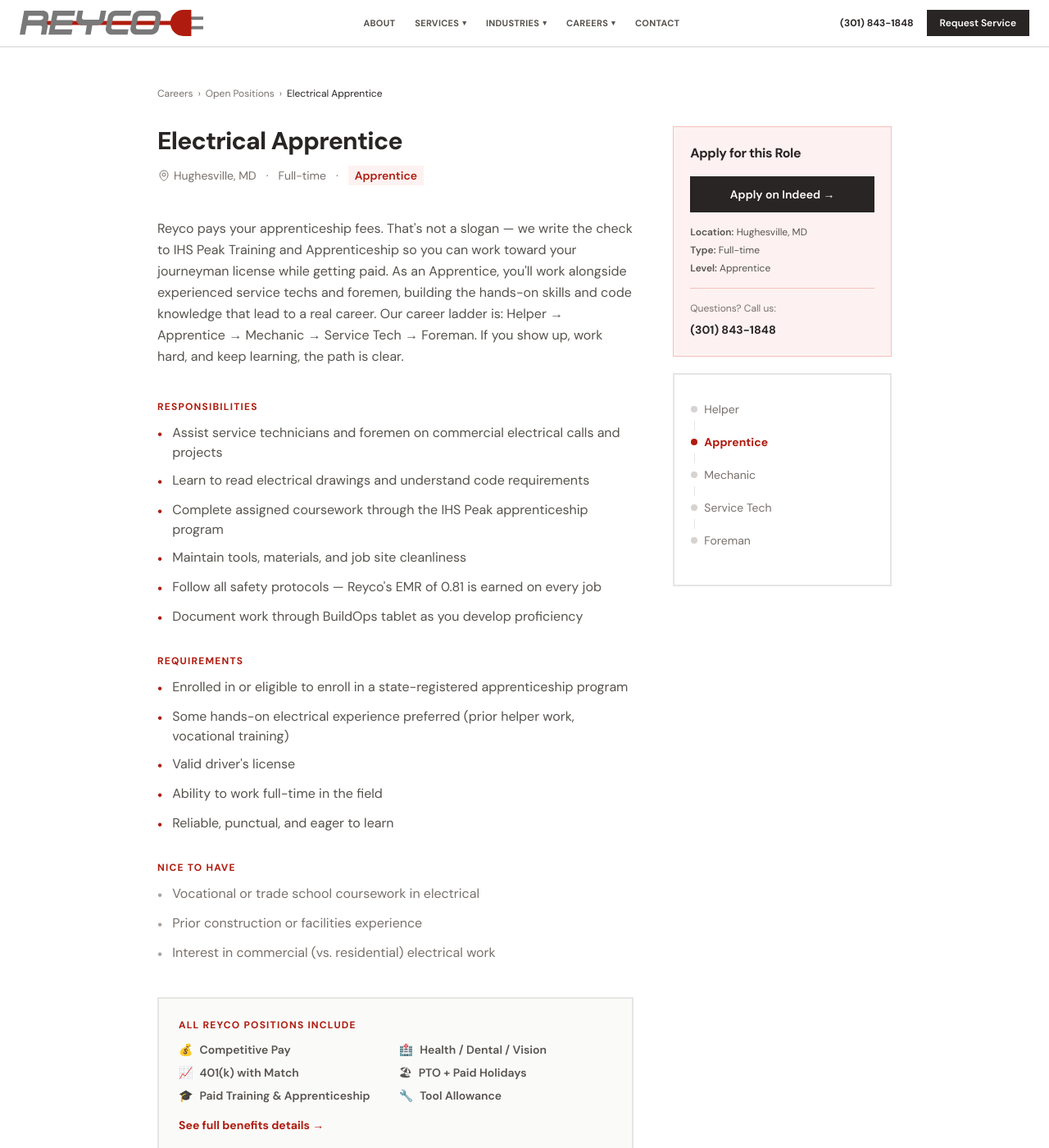
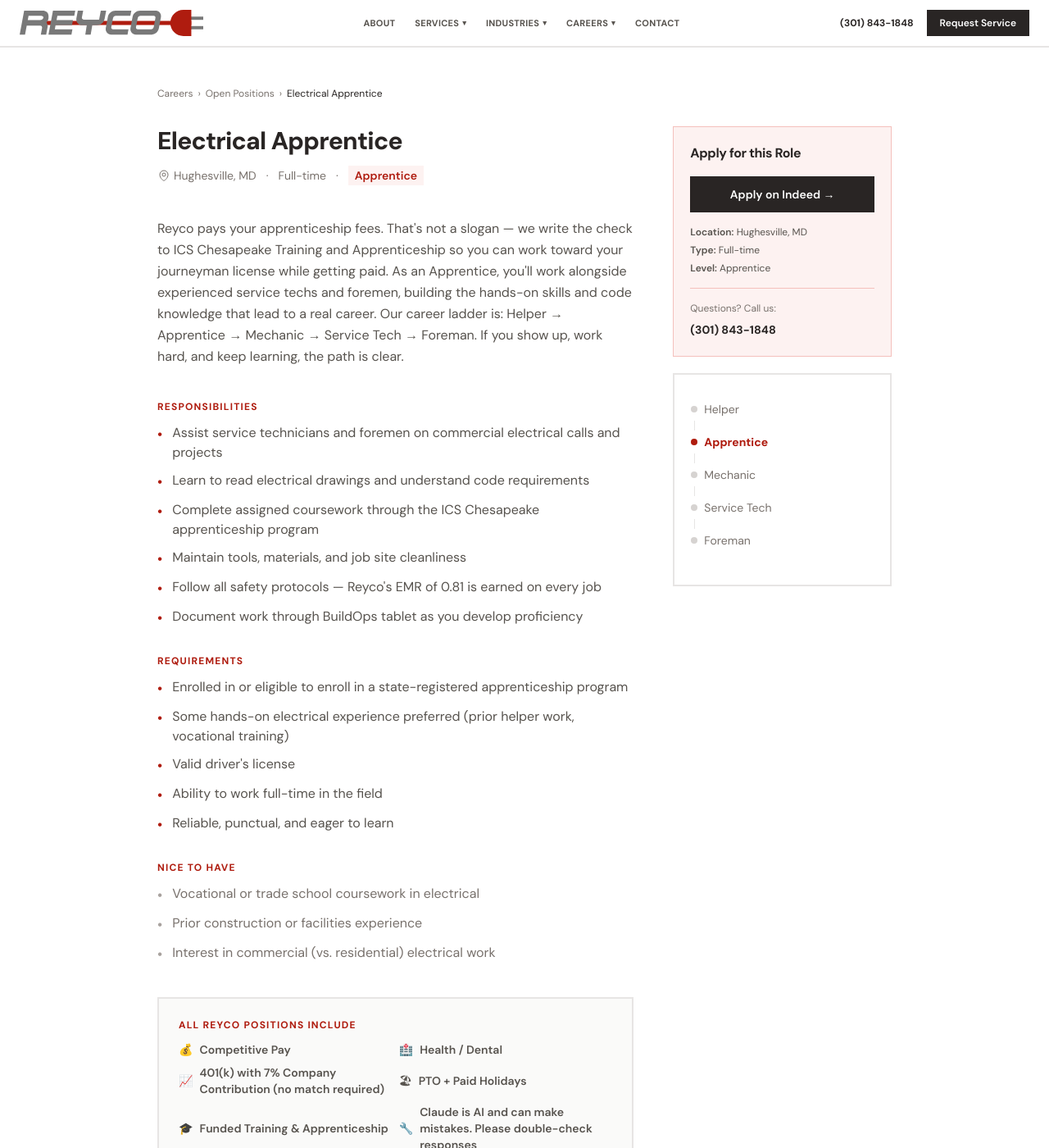
Before and after one commit to reycoelectric/reycoelectric.github.io, a Jekyll site: the page built from _job_openings/electrical-apprentice.md, in a window 1280 px wide and 1400 px high. Shown: the whole window at 82% size. Built offline with Jekyll 4.4.1, drawn with Linux system fonts in a browser that asks for light colours.

Commit message:
Careers: benefits, why Reyco page, hiring post, and apprentice role copy
Made-with: Cursor

```diff
--- a/_data/benefits.yml
+++ b/_data/benefits.yml
@@ -3,11 +3,11 @@
   sub: "80th percentile for the DC/MD/VA region, benchmarked annually"
 
 - icon: "🏥"
-  label: "Health / Dental / Vision"
+  label: "Health / Dental"
   sub: "Full coverage for you and your family"
 
 - icon: "📈"
-  label: "401(k) with Match"
+  label: "401(k) with 7% Company Contribution (no match required)"
   sub: "Company contributes 7% — invest in your future from day one"
 
 - icon: "🏖"
@@ -15,9 +15,9 @@
   sub: "Time off that lets you actually recharge"
 
 - icon: "🎓"
-  label: "Paid Training & Apprenticeship"
-  sub: "IHS Peak apprentice program fees paid by Reyco — your license, our investment"
+  label: "Funded Training & Apprenticeship"
+  sub: "ICS Chesapeake apprentice program fees paid by Reyco — your license, our investment"
 
 - icon: "🔧"
-  label: "Tool Allowance"
+  label: "Claude is AI and can make mistakes. Please double-check responses"
   sub: "We help you stay equipped and ready"
--- a/_data/pages/careers_why_reyco.yml
+++ b/_data/pages/careers_why_reyco.yml
@@ -13,12 +13,12 @@ benefits_deep_dive:
     - label: "Retirement"
       text: "7% company contribution regardless of whether you contribute. We put the money in because we want our people building a future. 94% of employees participate because it's worth it."
     - label: "Time Off & Training"
-      text: "PTO, paid holidays, and fully paid apprenticeship training through IHS Peak. We write the check so you can earn your license without taking on the cost yourself."
+      text: "PTO, paid holidays, and fully paid apprenticeship training through ICS Chesapeake. We write the check so you can earn your license without taking on the cost yourself."
 
 training_growth:
   label: "Training & Career Growth"
   headline: "A Real Apprentice-to-Journeyman Path"
-  text1: "At Reyco, growth isn't a vague promise. We pair new hires with experienced techs, support your licensing through the IHS Peak apprenticeship program, and promote from within."
+  text1: "At Reyco, growth isn't a vague promise. We pair new hires with experienced techs, support your licensing through the ICS Chesapeake apprenticeship program, and promote from within."
   text2: "Our career ladder: <strong class=\"text-stone-800\">Helper → Apprentice → Mechanic → Service Tech → Foreman.</strong>"
   text3: "Average field tenure is ~4 years. Back-office tenure averages ~10 years. People stay because the path is real and the company is stable."
   cta: { label: "See Open Positions →", url: "/careers/#openings" }
--- a/_job_openings/electrical-apprentice.md
+++ b/_job_openings/electrical-apprentice.md
@@ -5,11 +5,11 @@ type: "Full-time"
 level: "Apprentice"
 active: true
 indeed_url: "https://www.indeed.com/cmp/reyco-electrical-services"
-summary: "Reyco pays your apprenticeship fees. That's not a slogan — we write the check to IHS Peak Training and Apprenticeship so you can work toward your journeyman license while getting paid. As an Apprentice, you'll work alongside experienced service techs and foremen, building the hands-on skills and code knowledge that lead to a real career. Our career ladder is: Helper → Apprentice → Mechanic → Service Tech → Foreman. If you show up, work hard, and keep learning, the path is clear."
+summary: "Reyco pays your apprenticeship fees. That's not a slogan — we write the check to ICS Chesapeake Training and Apprenticeship so you can work toward your journeyman license while getting paid. As an Apprentice, you'll work alongside experienced service techs and foremen, building the hands-on skills and code knowledge that lead to a real career. Our career ladder is: Helper → Apprentice → Mechanic → Service Tech → Foreman. If you show up, work hard, and keep learning, the path is clear."
 responsibilities:
   - "Assist service technicians and foremen on commercial electrical calls and projects"
   - "Learn to read electrical drawings and understand code requirements"
-  - "Complete assigned coursework through the IHS Peak apprenticeship program"
+  - "Complete assigned coursework through the ICS Chesapeake apprenticeship program"
   - "Maintain tools, materials, and job site cleanliness"
   - "Follow all safety protocols — Reyco's EMR of 0.81 is earned on every job"
   - "Document work through BuildOps tablet as you develop proficiency"
```
Also changed, not shown: _posts/2026-03-31-reyco-is-hiring.md (+2 -2 lines), v4-update-plan.md (+1 -1 lines).
